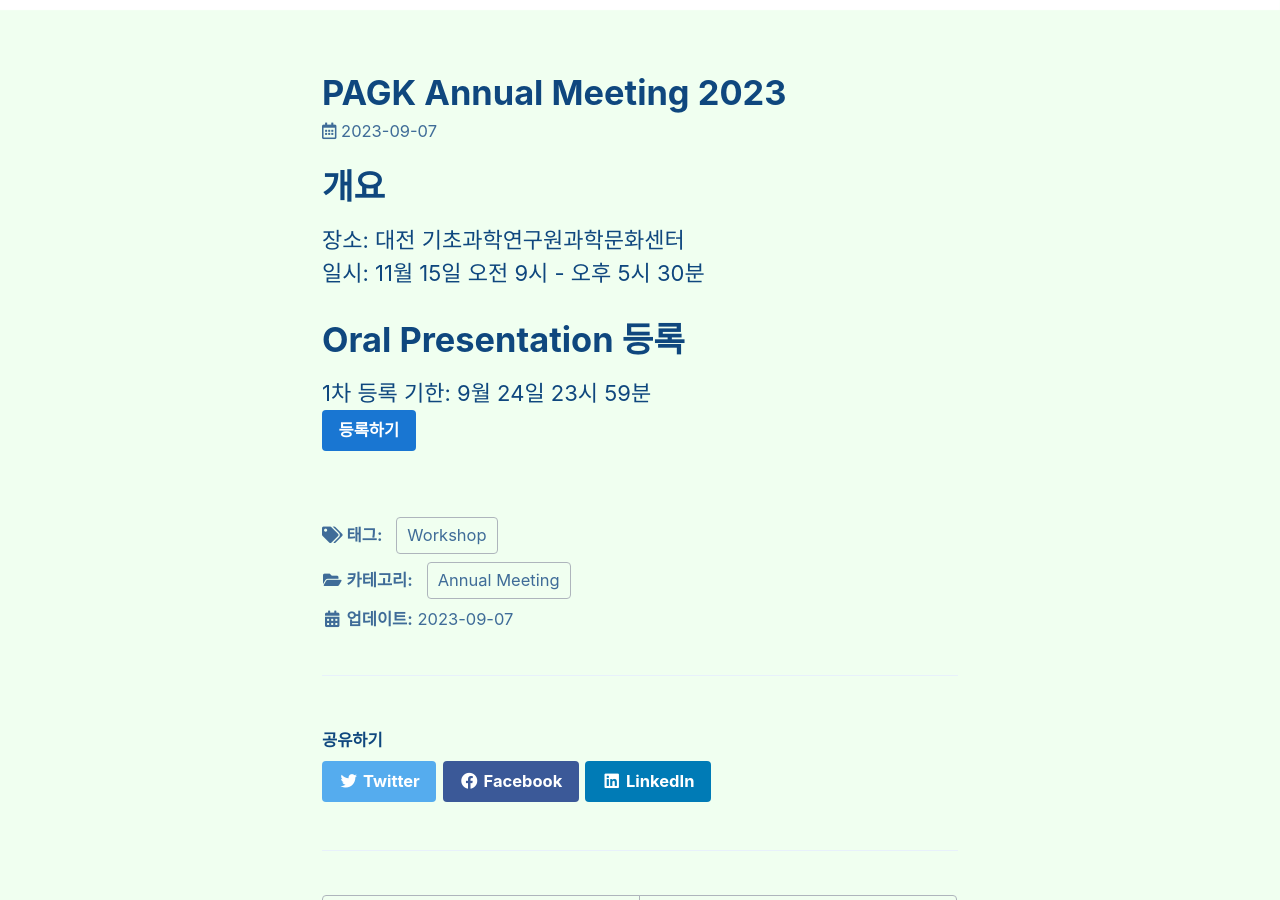
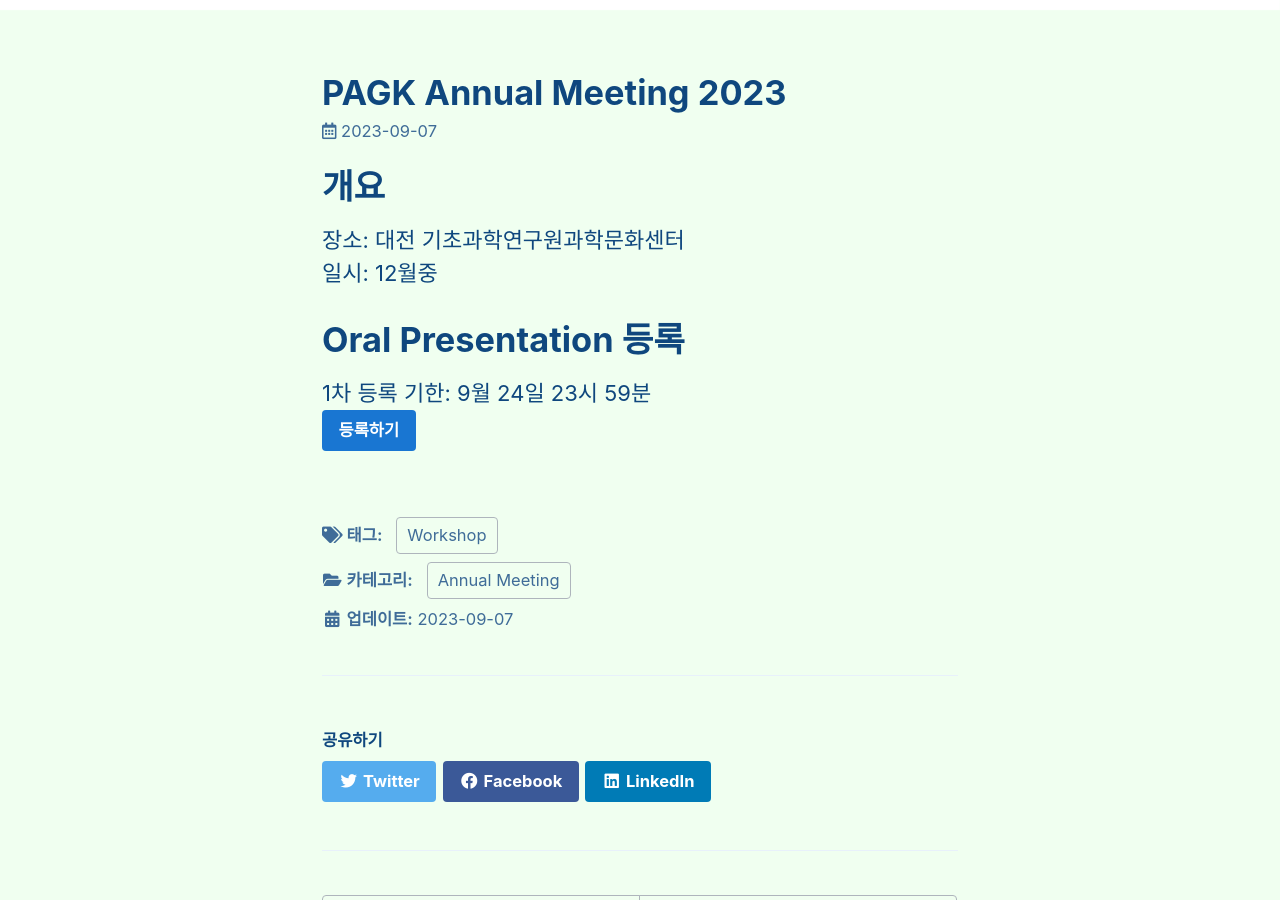
Before and after one commit to pagkkr/pagkkr.github.io, a Jekyll site: the page built from _posts/2023-09-07-annual-meeting.md, in a window 1280 px wide and 900 px high, scrolled down 459 px. Built offline with Jekyll 4.4.1, drawn with Linux system fonts in a browser that asks for light colours; cached includes are drawn as plain includes.

Commit message:
Update 2023-09-07-annual-meeting.md

```diff
--- a/_posts/2023-09-07-annual-meeting.md
+++ b/_posts/2023-09-07-annual-meeting.md
@@ -11,7 +11,7 @@ header:
 # 개요
 
 장소: 대전 기초과학연구원과학문화센터 \
-일시: 11월 15일 오전 9시 - 오후 5시 30분
+일시: 12월중
 
 # Oral Presentation 등록
 1차 등록 기한: 9월 24일 23시 59분 \
```
